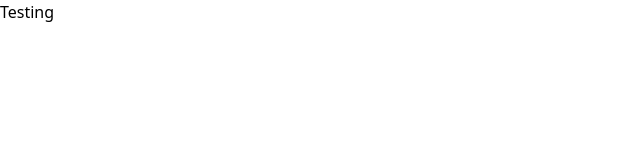
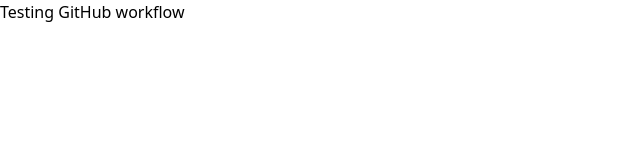
Before and after one commit to RickvWijk1/interactive-card, a Nuxt app: page / in a window 1280 px wide. Shown: the top 160 px of the page, without its empty margins (0-640 px from the left). Built offline with nearby package versions, Linux system fonts and the light colour scheme.

Commit message:
Testing github pages deploy workflow

```diff
--- a/pages/index.vue
+++ b/pages/index.vue
@@ -1,5 +1,5 @@
 <template>
-  <div>Testing</div>
+  <div>Testing GitHub workflow</div>
 </template>
 
 <script lang="ts">
```
